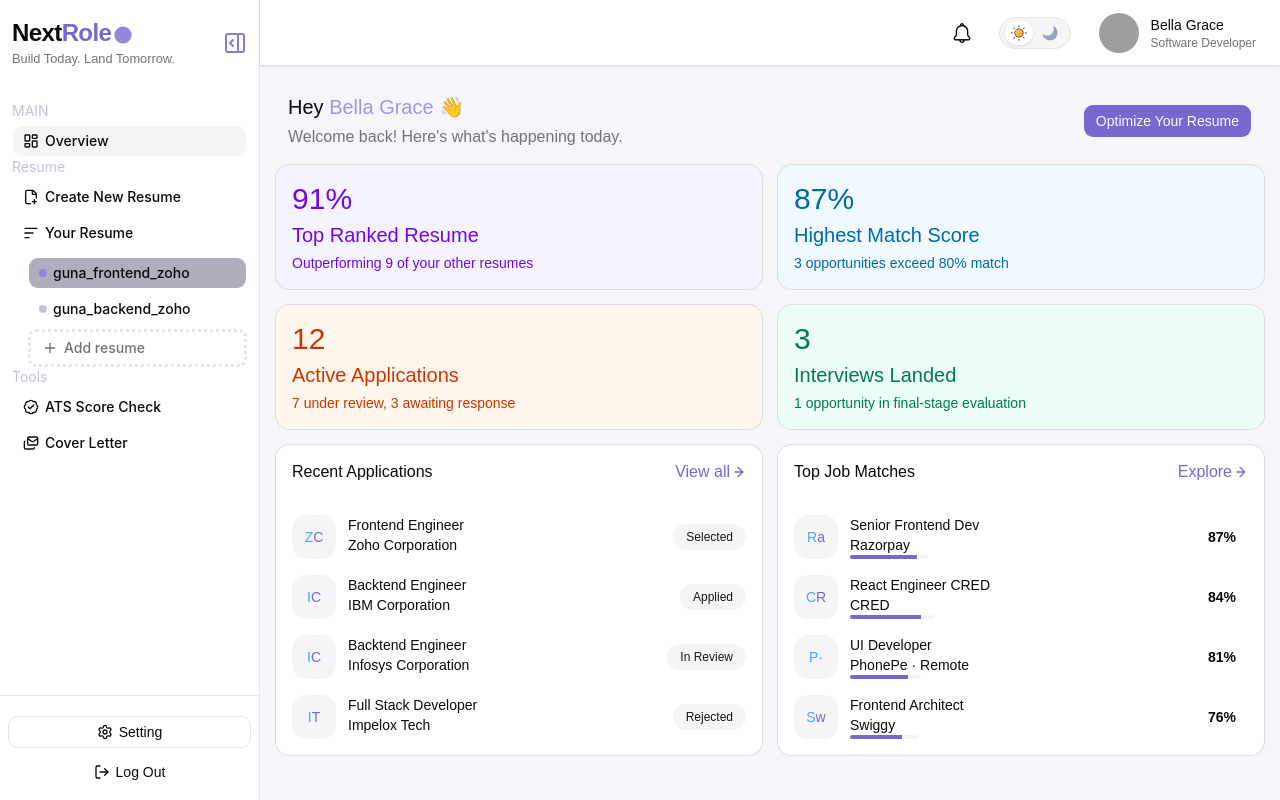
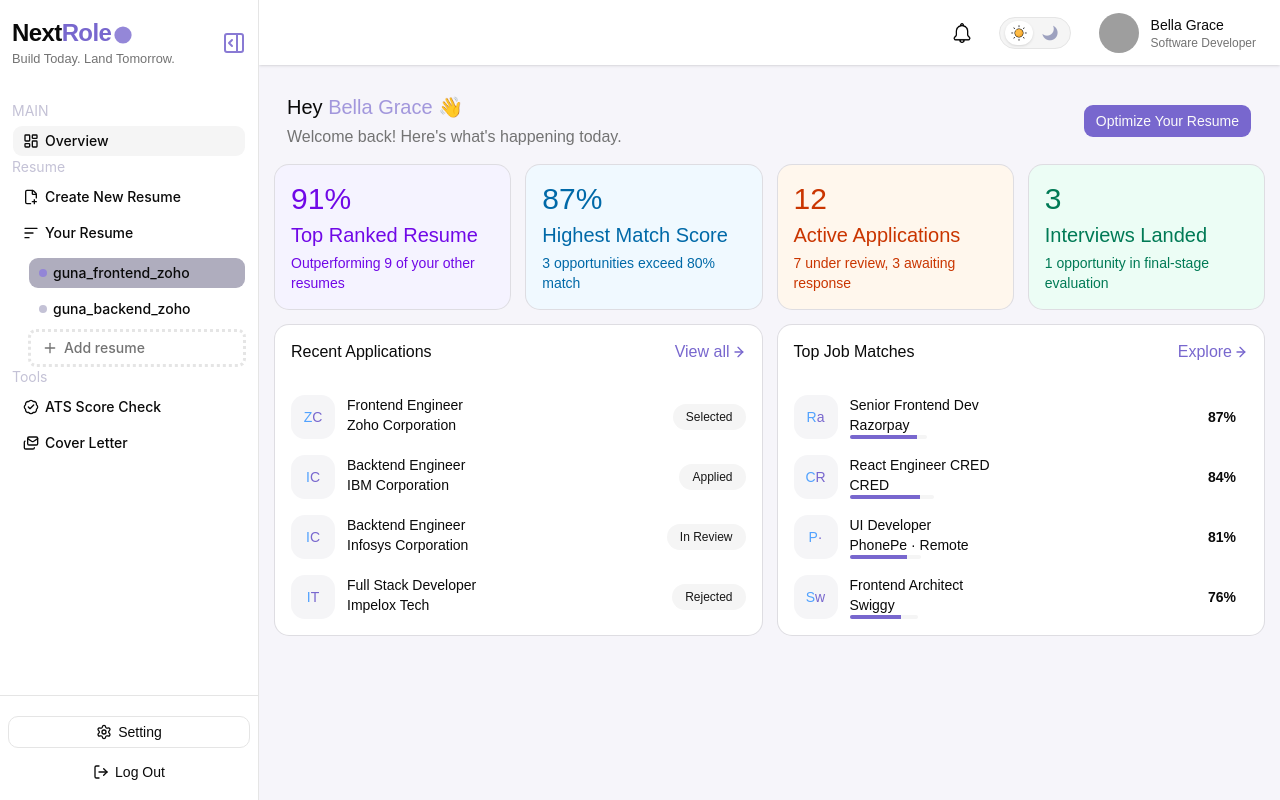
Before and after one commit to Gunasheelan24/UI-NextRole.IO, a React (Vite) app: page /nextrole/dashboard in a window 1280 px wide. Built offline with nearby package versions, Linux system fonts and the light colour scheme; grey boxes are pictures that could not be loaded.

Commit message:
Dashboard: Metric And Card Adapting to the screen size without any overflow issue

```diff
--- a/src/features/Dashboard/Index.tsx
+++ b/src/features/Dashboard/Index.tsx
@@ -14,13 +14,13 @@ const DashboardLayout: React.FC = () => {
     <main className="flex h-screen">
       <motion.aside
         animate={{
-          width: isSideBarActive === "open" ? 260 : 60,
+          width: isSideBarActive === "open" ? 259 : 59,
         }}
         transition={{
           duration: 0.3,
           ease: "easeInOut",
         }}
-        className="overflow-hidden border-r shrink-0"
+        className="fixed left-0 top-0 h-screen overflow-hidden border-r bg-white z-50"
       >
         <Sidebar
           setSideBarStatus={setSideBarActive}
@@ -29,7 +29,7 @@ const DashboardLayout: React.FC = () => {
         />
       </motion.aside>
 
-      <section className="flex-1 flex flex-col">
+      {/* <section className="flex-1 flex flex-col">
         <Header
           profilePopupStatus={profilePopupStatus}
           setProfilePopupStatus={setProfilePopupStatus}
@@ -39,7 +39,27 @@ const DashboardLayout: React.FC = () => {
         <main className="flex-1 p-4 bg-[#f6f5fa]">
           <Dashboard lightMode="true" />
         </main>
-      </section>
+      </section> */}
+      <motion.section
+        animate={{
+          marginLeft: isSideBarActive === "open" ? 259 : 59,
+        }}
+        transition={{
+          duration: 0.3,
+          ease: "easeInOut",
+        }}
+        className="flex flex-col min-h-screen w-screen"
+      >
+        <Header
+          profilePopupStatus={profilePopupStatus}
+          setProfilePopupStatus={setProfilePopupStatus}
+          setSideBarActive={setSideBarActive}
+        />
+
+        <main className="flex-1 p-4 bg-[#f6f5fa]">
+          <Dashboard lightMode="true" />
+        </main>
+      </motion.section>
     </main>
   );
 };
--- a/src/features/Dashboard/components/Dashboard.tsx
+++ b/src/features/Dashboard/components/Dashboard.tsx
@@ -2,22 +2,17 @@ import React from "react";
 import DashboardCard from "./DashboardCard";
 import { Button } from "../../../components/ui/button";
 import { FileText, Send, Target, Trophy } from "lucide-react";
+import { ArrowLeft } from "./ArrowLeft";
+import { Badge } from "../../../components/ui/badge";
+import { Progress } from "../../../components/ui/progress";
 import {
   Card,
   CardContent,
   CardHeader,
   CardTitle,
 } from "../../../components/ui/card";
-import { ArrowLeft } from "./ArrowLeft";
-import { Badge } from "../../../components/ui/badge";
-import { Progress } from "../../../components/ui/progress";
 
-interface IDashboard {
-  lightMode: string;
-}
-
-const Dashboard: React.FC<IDashboard> = ({ lightMode }) => {
-  console.log(lightMode);
+const Dashboard: React.FC = () => {
   const resumeAnalysis = [
     {
       id: 0,
@@ -146,15 +141,15 @@ const Dashboard: React.FC<IDashboard> = ({ lightMode }) => {
       </main>
 
       <main className="mt-4">
-        <section className="grid sm:grid-cols-2 grid-cols-[w-full] md:grid-cols-2  grid-rows-1 gap-4">
+        <section className="grid sm:grid-cols-1 md:grid-cols-2 xl:grid-cols-4  grid-rows-1 gap-4">
           {resumeAnalysis.map((item) => (
             <DashboardCard {...item} />
           ))}
         </section>
       </main>
 
-      <main className="flex justify-between gap-4 mt-4">
-        <Card className="flex-1">
+      <main className="mt-4 grid grid-cols-1 md:grid-cols-2 grid-rows-1 gap-4">
+        <Card>
           <CardHeader className="flex justify-between">
             <CardTitle className="font-normal">Recent Applications</CardTitle>
             <CardTitle className="font-normal flex items-center text-primary cursor-pointer">
@@ -192,7 +187,7 @@ const Dashboard: React.FC<IDashboard> = ({ lightMode }) => {
           </CardContent>
         </Card>
 
-        <Card className="flex-1">
+        <Card>
           <CardHeader className="flex justify-between">
             <CardTitle className="font-normal">Top Job Matches</CardTitle>
             <CardTitle className="font-normal flex items-center text-primary cursor-pointer">
--- a/src/features/Dashboard/components/Sidebar.tsx
+++ b/src/features/Dashboard/components/Sidebar.tsx
@@ -1,6 +1,7 @@
 import React, { type Dispatch, type SetStateAction } from "react";
 import { motion } from "framer-motion";
 import { Button } from "../../../components/ui/button";
+import { cn } from "cn";
 import {
   BadgeCheck,
   FilePlusCorner,
@@ -13,15 +14,20 @@ import {
   Plus,
   Settings,
 } from "lucide-react";
-import { cn } from "cn";
+import type { PopupState } from "../types/DashboardTypes";
+export interface ISideBar {
+  setSideBarStatus: Dispatch<SetStateAction<PopupState>>;
+  setProfilePopupStatus: Dispatch<SetStateAction<PopupState>>;
+  sideBarState: string;
+}
 
-const Sidebar: React.FC<{
-  setSideBarStatus: Dispatch<SetStateAction<"open" | "close">>;
-  setProfilePopupStatus: Dispatch<SetStateAction<"open" | "close">>;
-  sideBarState: string;
-}> = ({ setSideBarStatus, sideBarState, setProfilePopupStatus }) => {
+const Sidebar: React.FC<ISideBar> = ({
+  setSideBarStatus,
+  sideBarState,
+  setProfilePopupStatus,
+}) => {
   return (
-    <main className="relative h-screen w-full">
+    <main className={cn("relative h-screen")}>
       <section className="flex items-center justify-between w-full pt-1 px-3 h-[81px]">
         <motion.div
           animate={{
```
